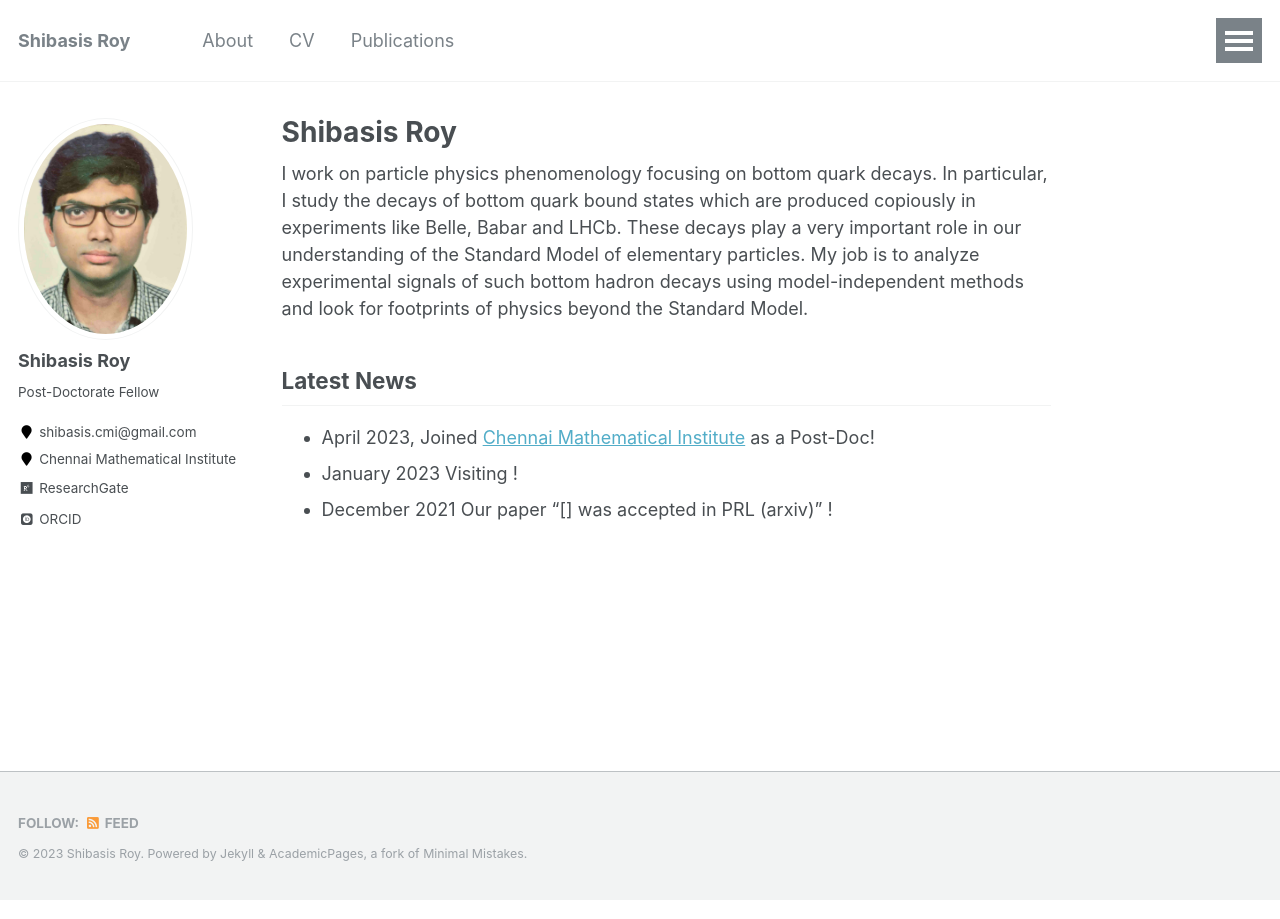
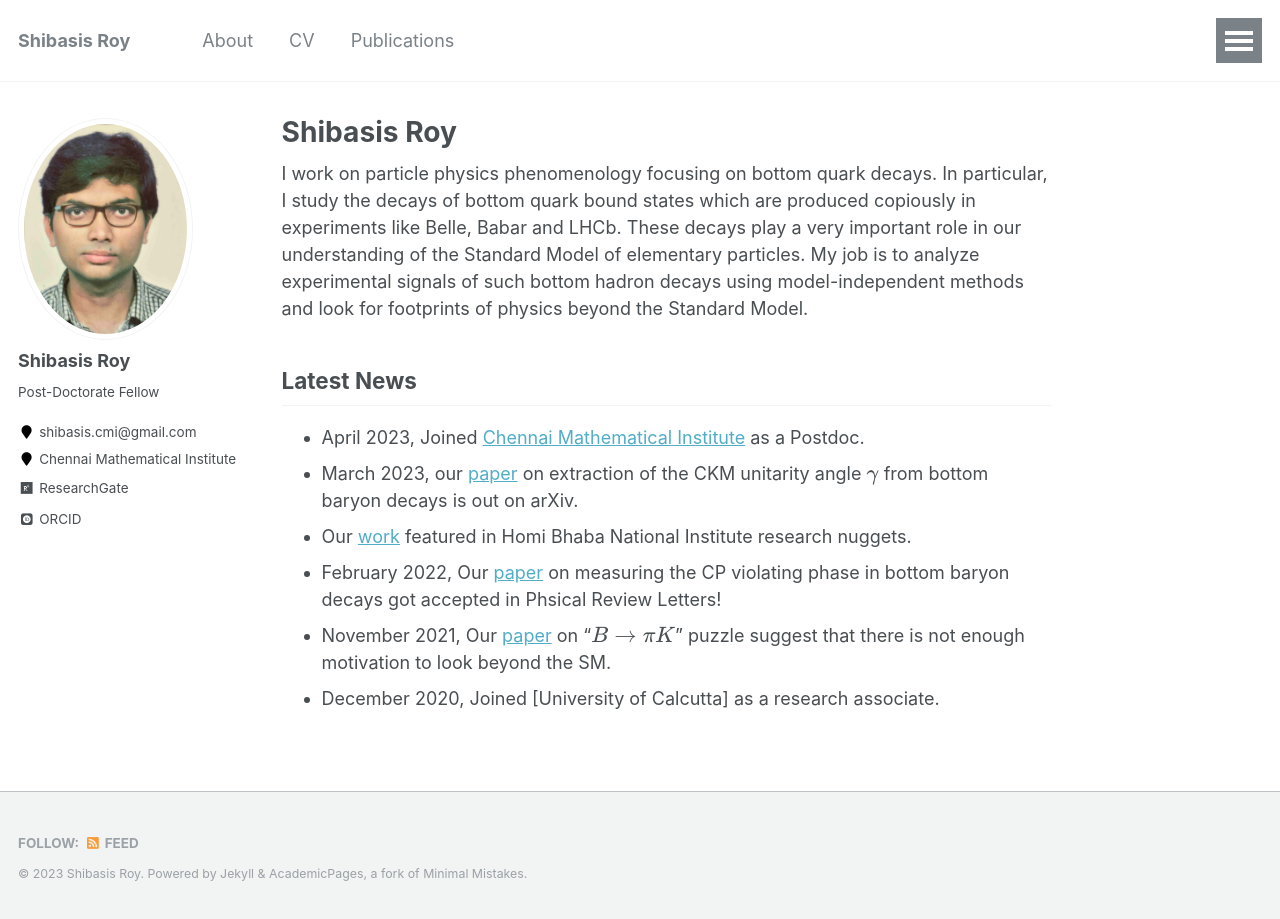
Before and after one commit to shibasisr/shibasisr.github.io, a Jekyll site: the page built from _pages/home.md, in a window 1280 px wide. Built offline with Jekyll 4.4.1, drawn with Linux system fonts in a browser that asks for light colours; some web fonts are replaced; a script bundle is joined from its source files by our own code; library files that are not in the unit come from our copies; formulas are drawn with MathJax 3.

Commit message:
Update home.md

```diff
--- a/_pages/home.md
+++ b/_pages/home.md
@@ -10,6 +10,9 @@ I work on particle physics phenomenology focusing on bottom quark decays. In par
 
 ## Latest News
 
-- April 2023, Joined  [Chennai Mathematical Institute](https://www.cmi.ac.in) as a Post-Doc!
-- January 2023 Visiting []()!
-- December 2021 Our paper "[] was accepted in PRL (arxiv)" !
+- April 2023, Joined [Chennai Mathematical Institute](https://www.cmi.ac.in) as a Postdoc.
+- March 2023, our [paper](https://arxiv.org/abs/2303.02591) on extraction of the CKM unitarity angle $\gamma$ from bottom baryon decays is out on arXiv.
+- Our [work](http://www.hbni.ac.in/pdf/papernewsIMSc.pdf) featured in Homi Bhaba National Institute research nuggets.
+- February 2022, Our [paper](https://journals.aps.org/prl/abstract/10.1103/PhysRevLett.128.081803) on measuring the CP violating phase in bottom baryon decays got accepted in Phsical Review Letters!
+- November 2021, Our [paper](https://doi.org/10.1103/PhysRevD.104.095025) on "$B \to \pi K$" puzzle suggest that there is not enough motivation to look beyond the SM.
+- December 2020, Joined [University of Calcutta] as a research associate.
```
